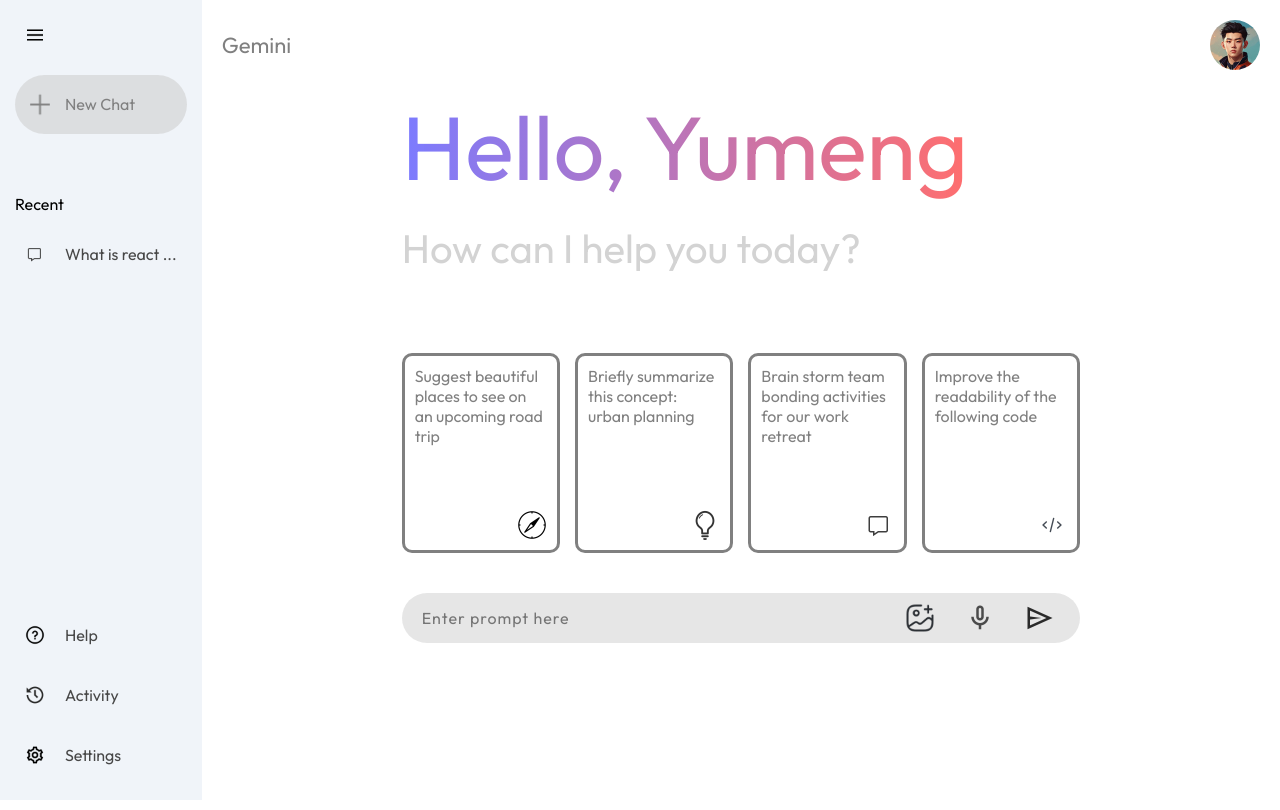
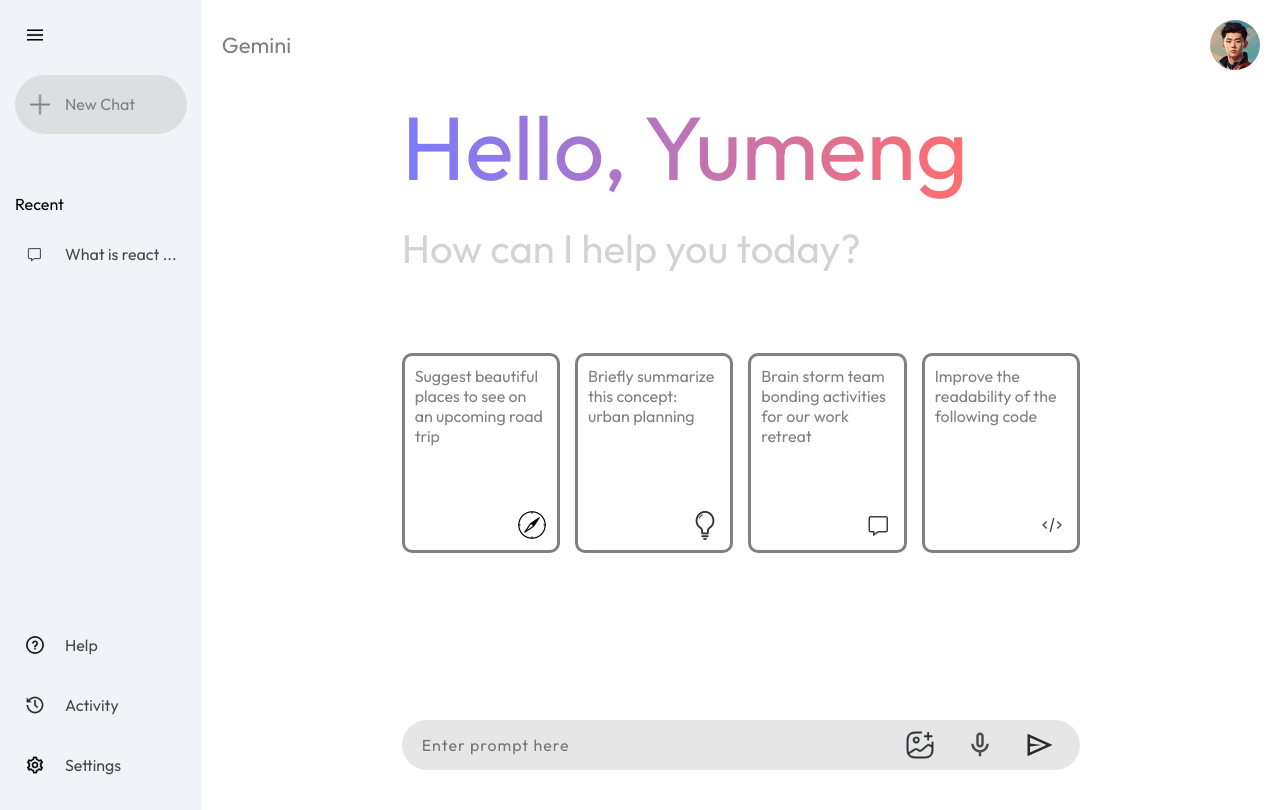
Before and after one commit to YumengLiu6044/gemini-clone, a React (Vite) app: page / in a window 1280 px wide. Built offline with nearby package versions, Linux system fonts and the light colour scheme.

Commit message:
ui fixes

```diff
--- a/src/components/Main/Main.css
+++ b/src/components/Main/Main.css
@@ -1,7 +1,5 @@
 .main {
   flex: 1;
-  min-height: 100vh;
-  position: relative;
 }
 
 .main .nav {
@@ -23,6 +21,7 @@
   display: flex;
   flex-direction: column;
   justify-content: space-between;
+  height: 90vh;
   padding: 0px 200px;
   margin: auto;
 }
@@ -90,7 +89,7 @@
   display: flex;
   justify-content: space-between;
   align-items: center;
-  margin-top: 40px;
+  margin: 40px 0px;
   width: 100%;
   height: 50px;
   border-radius: 40px;
--- a/src/components/Main/Main.tsx
+++ b/src/components/Main/Main.tsx
@@ -11,6 +11,7 @@
       </div>
 
       <div className="main-container">
+        <div>
           <div className="greet">
             <p>
               <span>Hello, Yumeng</span>
@@ -35,6 +36,7 @@
               <img src={assets.code_icon} alt="code" />
             </div>
           </div>
+        </div>
         <div className="input-area">
           <input
             type="text"
@@ -42,9 +44,9 @@
             placeholder="Enter prompt here"
           />
           <div className="trailing-symbols">
-            <img src={assets.gallery_icon} alt="pictures"/>
-            <img src={assets.mic_icon} alt="pictures"/>
-            <img src={assets.send_icon} alt="pictures"/>
+            <img src={assets.gallery_icon} alt="pictures" />
+            <img src={assets.mic_icon} alt="pictures" />
+            <img src={assets.send_icon} alt="pictures" />
           </div>
         </div>
       </div>
```
Lines whose indentation alone changed are shown as unchanged.
